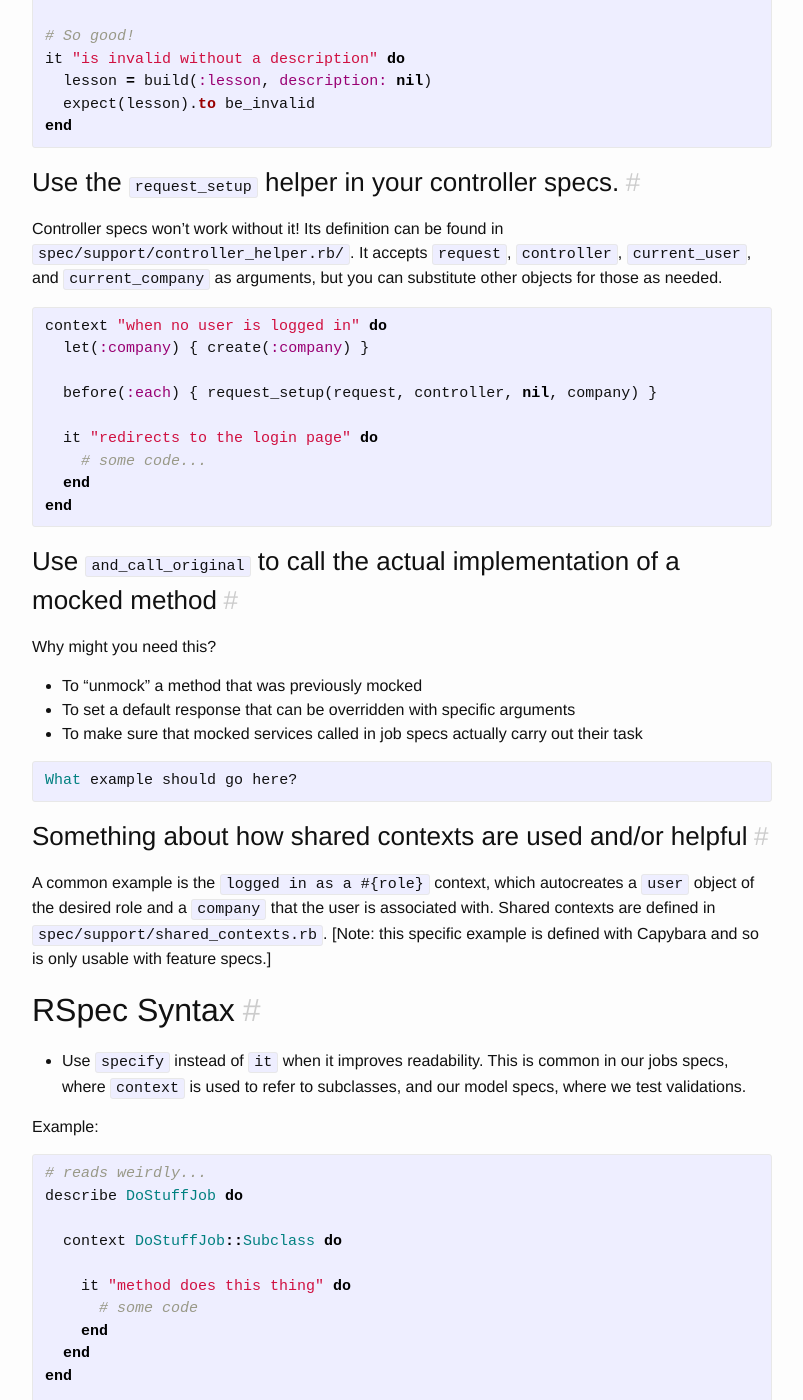
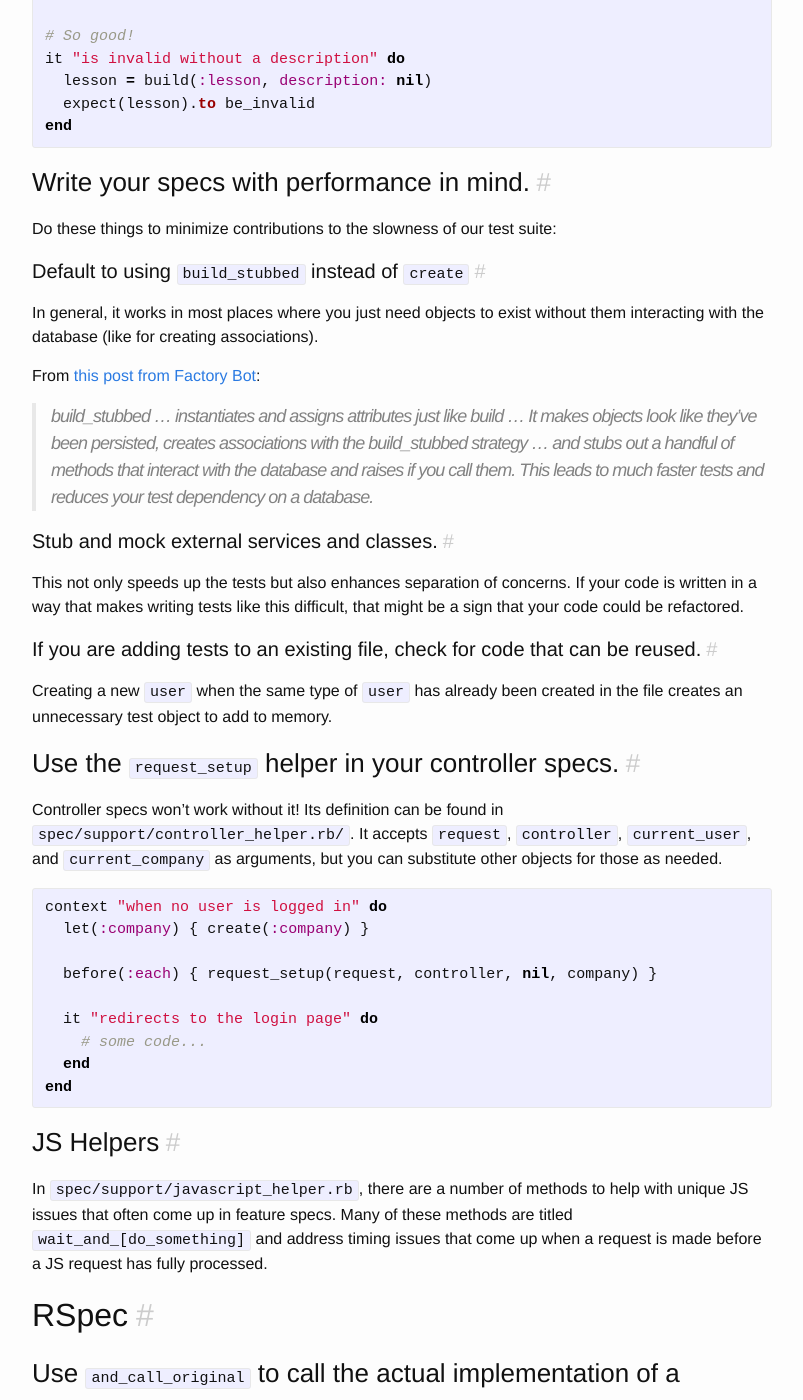
Before and after one commit to isabella232/lessonly.github.io, a Jekyll site: the page built from styleguide/testing.md, in a window 1280 px wide and 1400 px high, scrolled down 2637 px. Shown: the whole window, without its empty margins (238-1041 px from the left). Built offline with Jekyll 4.4.1, drawn with Linux system fonts in a browser that asks for light colours.

Commit message:
Add JS helpers and performance testing

````diff
--- a/styleguide/testing.md
+++ b/styleguide/testing.md
@@ -110,6 +110,27 @@ it "is invalid without a description" do
 end
 ```
 
+### Write your specs with performance in mind.
+
+Do these things to minimize contributions to the slowness of our test suite:
+
+#### Default to using `build_stubbed` instead of `create`
+
+  In general, it works in most places where you just need objects to exist without them interacting with the database (like for creating associations).
+
+  From [this post from Factory Bot](https://robots.thoughtbot.com/use-factory-girls-build-stubbed-for-a-faster-test):
+
+  > build_stubbed ... instantiates and assigns attributes just like build ... It makes objects look like they’ve been persisted, creates associations with the build_stubbed strategy ... and stubs out a handful of methods that interact with the database and raises if you call them. This leads to much faster tests and reduces your test dependency on a database.
+
+#### Stub and mock external services and classes.
+
+  This not only speeds up the tests but also enhances separation of concerns. If your code is written in a way that makes writing tests like this difficult, that might be a sign that your code could be refactored.
+
+#### If you are adding tests to an existing file, check for code that can be reused.
+
+  Creating a new `user` when the same type of `user` has already been created in the file creates an unnecessary test object to add to memory.
+
+
 ### Use the `request_setup` helper in your controller specs.
 
 Controller specs won't work without it! Its definition can be found in `spec/support/controller_helper.rb/`. It accepts `request`, `controller`, `current_user`, and `current_company` as arguments, but you can substitute other objects for those as needed.
@@ -125,6 +146,14 @@ context "when no user is logged in" do
   end
 end
 ```
+
+### JS Helpers
+
+In `spec/support/javascript_helper.rb`, there are a number of methods to help with unique JS issues that often come up in feature specs. Many of these methods are titled `wait_and_[do_something]` and address timing issues that come up when a request is made before a JS request has fully processed.
+
+
+
+## RSpec
 
 ### Use `and_call_original` to call the actual implementation of a mocked method
 
@@ -142,8 +171,7 @@ What example should go here?
 
 A common example is the `logged in as a #{role}` context, which autocreates a `user` object of the desired role and a `company` that the user is associated with. Shared contexts are defined in `spec/support/shared_contexts.rb`. [Note: this specific example is defined with Capybara and so is only usable with feature specs.]
 
-
-## RSpec Syntax
+### RSpec Syntax
 
 - Use `specify` instead of `it` when it improves readability. This is common in our jobs specs, where `context` is used to refer to subclasses, and our model specs, where we test validations.
 
````
